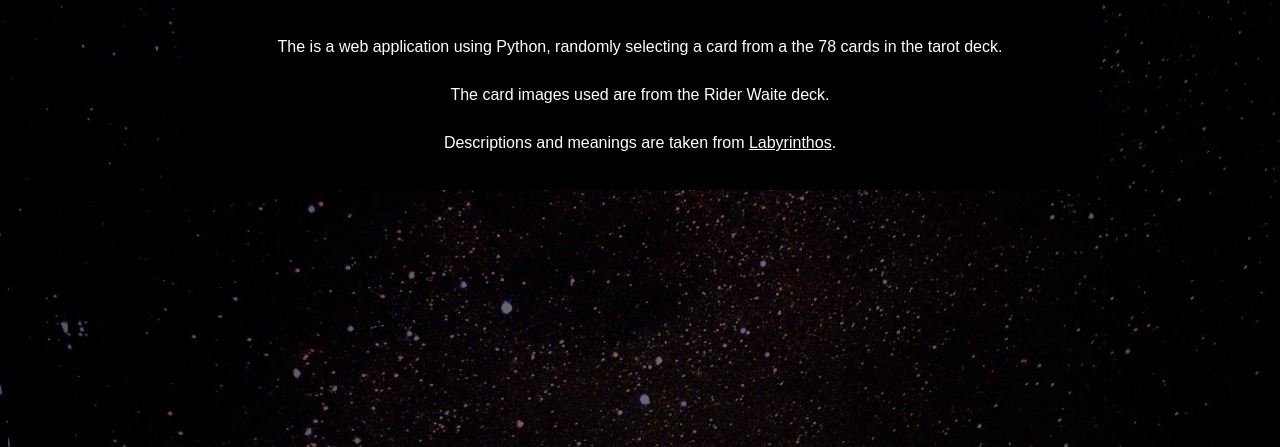
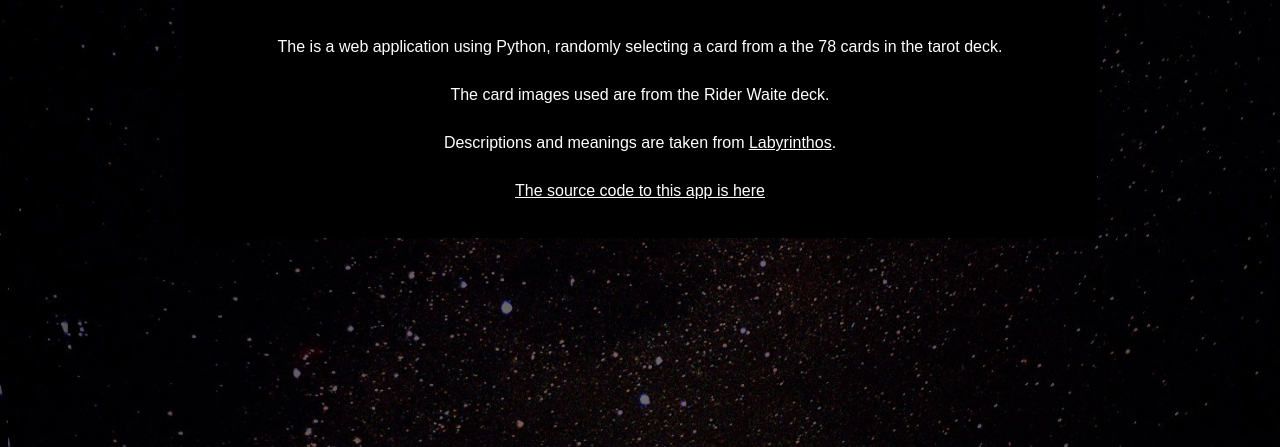
Before and after one commit to BSorsby/Tarot-Reading, a Flask app: page /about in a window 1280 px wide. Shown: the part 220-667 px from the top of the page. Run offline with Flask 2, Linux system fonts and the light colour scheme; some web fonts are replaced.

Commit message:
Add files via upload

```diff
--- a/templates/about.html
+++ b/templates/about.html
@@ -30,5 +30,7 @@
         <p>The is a web application using Python, randomly selecting a card from a the 78 cards in the tarot deck.</p>
         <p>The card images used are from the Rider Waite deck.</p>
         <p>Descriptions and meanings are taken from <a href="https://labyrinthos.co/" style="text-decoration: underline;">Labyrinthos</a>.</p>
+        <a href="https://github.com/BSorsby/Tarot-Reading" style="text-decoration: underline;"><p>The source code to this app is here</p></a>
+
     </div>
 </body>
```
